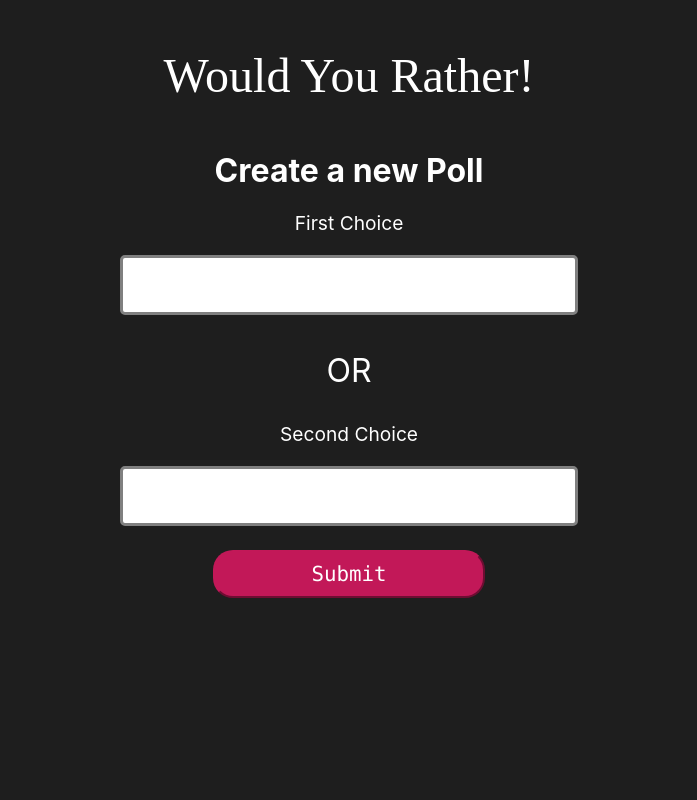
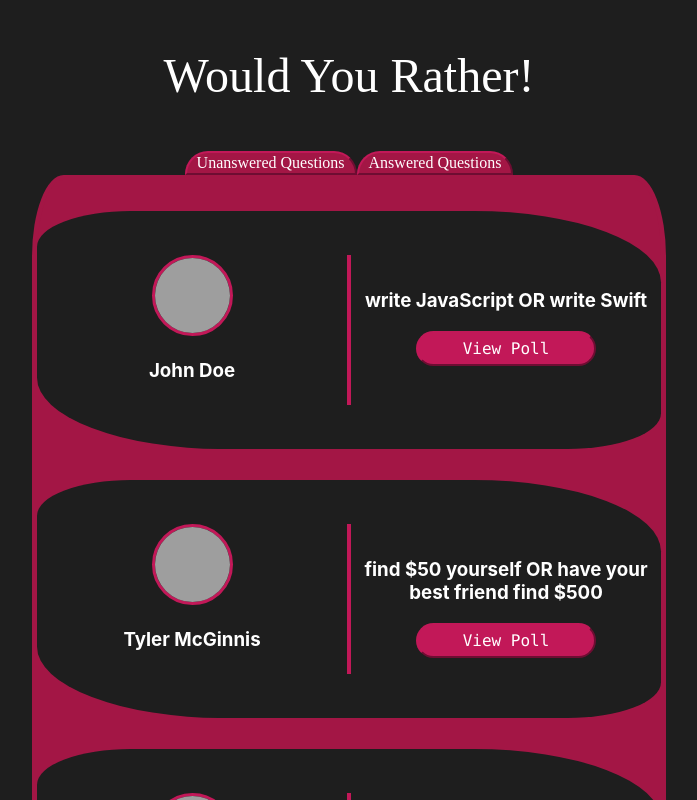
Before and after one commit to Jupi2051/would-you-rather, a React (Create React App) app: page / in a window 1280 px wide. Both pictures are taken after a click on the button "Log In". Shown: the top 800 px of the page, without its empty margins (291-988 px from the left). Built offline with nearby package versions, Linux system fonts and the light colour scheme; grey boxes are pictures that could not be loaded.

Commit message:
Added ability to view poll

```diff
--- a/package.json
+++ b/package.json
@@ -9,6 +9,7 @@
     "react": "^17.0.2",
     "react-dom": "^17.0.2",
     "react-redux": "^7.2.5",
+    "react-router-dom": "^5.3.0",
     "react-scripts": "4.0.3",
     "redux": "^4.1.1",
     "redux-thunk": "^2.3.0",
--- a/src/App.js
+++ b/src/App.js
@@ -4,7 +4,10 @@ import { connect } from "react-redux";
 import { InitilizeData } from './actions/Shared';
 import LoginPanel from "./Components/LoginPanel";
 //import QuestionsList from './Components/QuestionsList';
-import NewQuestion from "./Components/NewQuestion"
+import NewQuestion from "./Components/NewQuestion";
+import { BrowserRouter as Router, Route } from "react-router-dom";
+import AnswerableQuestion from './Components/AnswerableQuestion';
+import QuestionsList from './Components/QuestionsList';
 
 class App extends Component
 {
@@ -16,15 +19,18 @@ class App extends Component
   render()
   {
     return (
-      <div>
-          <p className="MainTitle">Would You Rather!</p>
-          {
-            console.log(this.props.LoggedIn)
-          }
-          {
-            (this.props.LoggedIn && <NewQuestion />) || <LoginPanel />
-          }
-      </div>
+      <Router>
+        <div>
+            <p className="MainTitle">Would You Rather!</p>
+            {
+              <div>
+                <Route path="/" exact component={this.props.LoggedIn? QuestionsList : LoginPanel} />
+                <Route path="/questions/:question_id" component={AnswerableQuestion} />
+                <Route path="/add" component={NewQuestion} />
+              </div>
+            }
+        </div>
+      </Router>
     );
   }
 }
--- a/src/Components/AnswerableQuestion.js
+++ b/src/Components/AnswerableQuestion.js
@@ -1,39 +1,54 @@
 import React, { Component } from "react";
 import { Fragment } from "react";
 import "../Styles/AnswerableQuestion.css"
+import { Link } from "react-router-dom";
+import { connect } from "react-redux";
+import {FormatToDateTime} from "../Helpers";
 
 class AnswerableQuestion extends Component
 {
     render()
     {
+        const {author, question} = this.props;
         return(
             <Fragment>
                 <div className="AnswerableQuestion">
                     <div className="QuestionInfoContainer">
-                        <img src="https://www.oniverse.xyz/imgs/Jupi.jpg" alt="" className="question-asker-pfp-on-answer"/>
+                        <img src={author.avatarURL} alt="" className="question-asker-pfp-on-answer"/>
                         <div className="QuestionTextDataContainer">
-                            <h2 className="QuestionWriterName">Sarah Edo owa owa</h2>
-                            <h5>2021/10/14 1:23 PM</h5>
+                            <h2 className="QuestionWriterName">{author.name}</h2>
+                            <h5>{FormatToDateTime(question.timestamp)}</h5>
                         </div>
                     </div>
                     <div className="AnswersContainer">
                         <div className="FirstChoice">
                             <strong>
-                                First
+                                {question.optionOne.text}
                             </strong>
                         </div>
                         <h2 className="or-text">OR</h2>
                         <div className="SecondChoice">
                             <strong>
-                                Second
+                                {question.optionTwo.text}
                             </strong>
                         </div>
                     </div>
                 </div>
-                <button className="AnswerableQuestionButton">Back</button>
+                <Link to="/">
+                    <button className="AnswerableQuestionButton">Back</button>
+                </Link>
             </Fragment>
         );
     }
 }
 
-export default AnswerableQuestion;
+function MapStateToProps({Users, ViewQuestion})
+{
+    const QuestionAuthor = Object.values(Users).find((author) => author.id === ViewQuestion.author);
+    return {
+        author: QuestionAuthor,
+        question: ViewQuestion
+    };
+}
+
+export default connect(MapStateToProps)(AnswerableQuestion);
--- a/src/Components/QuestionsList.js
+++ b/src/Components/QuestionsList.js
@@ -24,7 +24,7 @@ class QuestionsList extends Component
                     {
                         this.props.questions.map((ObjQuestion) =>
                         {
-                            return <SelectableQuestionItem key={ObjQuestion.id} questionAuthor={this.props.users[ObjQuestion.author]} question={ObjQuestion}/>
+                            return <SelectableQuestionItem key={ObjQuestion.id} questionAuthor={this.props.users[ObjQuestion.author]} question={ObjQuestion} ParentRef={this}/>
                         })
                     }
                 </ul>
@@ -43,7 +43,7 @@ function MapStateToProps({Questions, ViewedTab, authenticatedUser, Users})
                 QuestionsList = Object.keys(Questions).filter((questionId) =>
                 {
                     return Questions[questionId].optionOne.votes.includes(authenticatedUser) || Questions[questionId].optionTwo.votes.includes(authenticatedUser);
-                }).sort((questionId1, questionId2) => Questions[questionId1].timestamp - Questions[questionId2].timestamp).map((questionId) => Questions[questionId]);
+                }).sort((questionId1, questionId2) => Questions[questionId2].timestamp - Questions[questionId1].timestamp).map((questionId) => Questions[questionId]);
                 break;
             }
         case viewingUnanswered:
@@ -51,7 +51,7 @@ function MapStateToProps({Questions, ViewedTab, authenticatedUser, Users})
                 QuestionsList = Object.keys(Questions).filter((questionId) =>
                 {
                     return !Questions[questionId].optionOne.votes.includes(authenticatedUser) && !Questions[questionId].optionTwo.votes.includes(authenticatedUser);
-                }).sort((questionId1, questionId2) => Questions[questionId1].timestamp - Questions[questionId2].timestamp).map((questionId) => Questions[questionId]);
+                }).sort((questionId1, questionId2) => Questions[questionId2].timestamp - Questions[questionId1].timestamp).map((questionId) => Questions[questionId]);
                 break;
             }
         default:
--- a/src/Components/SelectableQuestionItem.js
+++ b/src/Components/SelectableQuestionItem.js
@@ -1,8 +1,15 @@
 import React, { Component } from "react";
-import "../Styles/SelectableQuestionItem.css"
+import "../Styles/SelectableQuestionItem.css";
+import { Link } from "react-router-dom";
+import { viewQuestion } from "../actions/ViewQuestion"
 
 class SelectableQuestionItem extends Component
 {
+    HandleViewPoll(Question, List)
+    {
+        List.props.dispatch(viewQuestion(Question));
+    }
+
     render()
     {
         let question = this.props.question;
@@ -18,7 +25,9 @@ class SelectableQuestionItem extends Component
                     </div>
                     <div className="QuestionData">
                         <h3>{QuestionTitle}</h3>
-                        <button className="QuestionViewButton">View Poll</button>
+                        <Link to={`/questions/${question.id}`}>
+                            <button className="QuestionViewButton" onClick={() => this.HandleViewPoll(question, this.props.ParentRef)}>View Poll</button>
+                        </Link>
                     </div>
                 </div>
             </li>
--- /dev/null
+++ b/src/Reducers/ViewQuestion.js
@@ -0,0 +1,7 @@
+export default function ViewQuestion(state = null, action)
+{
+    return {
+        ...state,
+        ...action.ViewingQuestion
+    }
+}
--- /dev/null
+++ b/src/actions/ViewQuestion.js
@@ -0,0 +1,9 @@
+export const VIEW_QUESTION = "VIEW_QUESTION";
+
+export function viewQuestion(ViewingQuestion)
+{
+    return {
+        type: VIEW_QUESTION,
+        ViewingQuestion
+    }
+}
```
Also changed, not shown: src/Reducers/index.js (+6 -4 lines), 1 other file (tests, documents, lock files or other folders).
